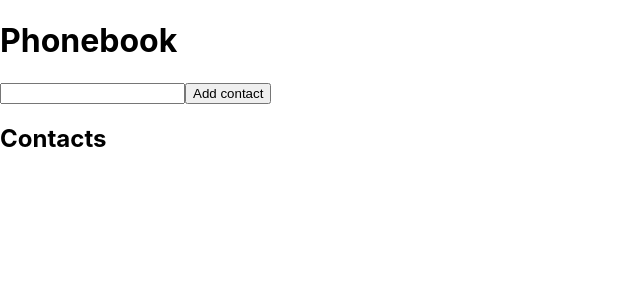
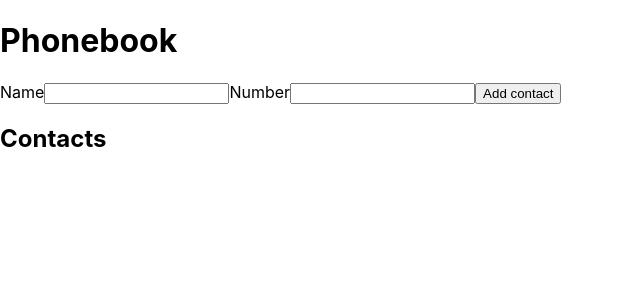
Before and after one commit to PatrykJarzynka/goit-react-hw-02-phonebook, a React (Create React App) app: page / in a window 1280 px wide. Shown: the top 300 px of the page, without its empty margins (0-640 px from the left). Built offline with nearby package versions, Linux system fonts and the light colour scheme.

Commit message:
Dodano input do dodawania numeru telefonu

```diff
--- a/src/App.js
+++ b/src/App.js
@@ -8,24 +8,28 @@ class App extends Component {
   state = {
     contacts: [],
     name: '',
+    number: '',
   };
 
-  addContact = (event) => {
+  addContact = event => {
     event.preventDefault();
-    this.state.contacts.push(this.state.name)
-    this.setState({ name: "" })
-  }
+    this.state.contacts.push(this.state.name);
+    this.setState({ name: '' });
+  };
 
-  handleChange = (event) => {
+  handleChange = event => {
     this.setState({ name: event.currentTarget.value });
-  }
-
+  };
 
   render() {
     return (
       <div>
         <h1>Phonebook</h1>
-        <ContactForm value = {this.state.name} onSubmit = {this.addContact} onChange={this.handleChange}></ContactForm>
+        <ContactForm
+          value={this.state.name}
+          onSubmit={this.addContact}
+          onChange={this.handleChange}
+        ></ContactForm>
         <h2>Contacts</h2>
         <Filter></Filter>
         <ContactList list={this.state.contacts}></ContactList>
--- a/src/components/ContactForm.js
+++ b/src/components/ContactForm.js
@@ -1,10 +1,14 @@
 import Button from "./Button";
-import Input from "./Input";
+import Name from "./Name";
+import Number from "./Number";
 
 function ContactForm({ value, onSubmit, onChange}) {
 
   return (<form onSubmit={onSubmit} >
-    <Input type="text" value ={value} onChange={onChange}></Input>
+    <span>Name</span>
+    <Name type="text" value={value} onChange={onChange}></Name>
+    <span>Number</span>
+    <Number></Number>
     <Button type = "submit"></Button>
   </form>
 
--- a/src/components/ContactList.js
+++ b/src/components/ContactList.js
@@ -1,12 +1,10 @@
-
 import { nanoid } from 'nanoid';
 
 function ContactList({ list }) {
+  let contacts = list.map(contact => <li key={nanoid()}>{contact}</li>);
 
-    let xd = list.map(contact => (<li key={nanoid()}>{contact}</li>))
 
-    return (<ul>
-        {xd}
-    </ul>);}
+  return <ul>{contacts}</ul>;
+}
 
 export default ContactList;
--- a/src/components/Input.js
+++ b/src/components/Name.js
@@ -1,4 +1,4 @@
-function Input({name,onChange}) {
+function Name({name,onChange}) {
   return (
       <input
         type="text"
@@ -12,4 +12,4 @@ function Input({name,onChange}) {
   );
 }
 
-export default Input;
+export default Name;
--- /dev/null
+++ b/src/components/Number.js
@@ -0,0 +1,13 @@
+function Number(props) {
+  return (
+    <input
+      type="tel"
+      name="number"
+      pattern="\+?\d{1,4}?[-.\s]?\(?\d{1,3}?\)?[-.\s]?\d{1,4}[-.\s]?\d{1,4}[-.\s]?\d{1,9}"
+      title="Phone number must be digits and can contain spaces, dashes, parentheses and can start with +"
+      required
+    />
+  );
+}
+
+export default Number;
```
